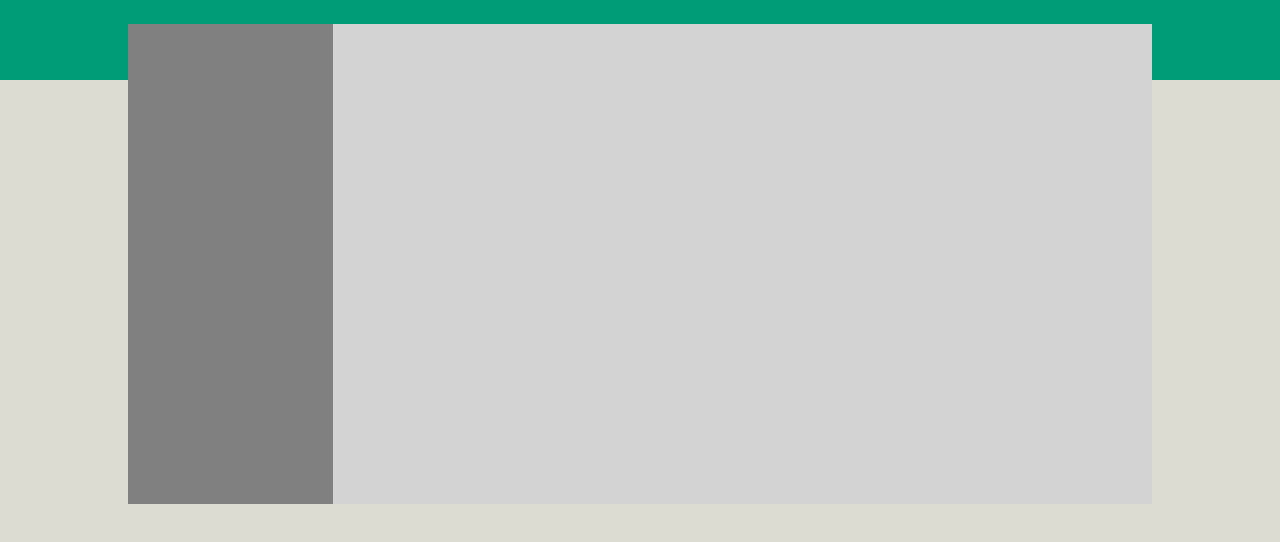
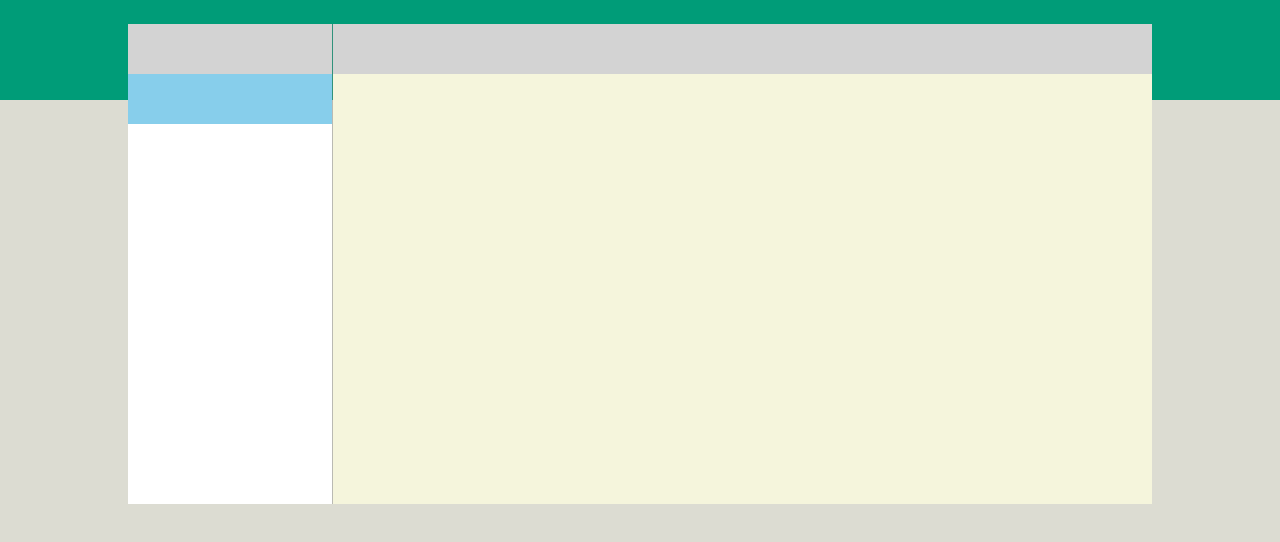
Before and after one commit to albertoBarl/vue-boolzapp, a plain HTML site: page index.html in a window 1280 px wide. Drawn offline with nearby package versions, Linux system fonts and the light colour scheme.

Commit message:
added .sideZapp structure

```diff
--- a/css/style.css
+++ b/css/style.css
@@ -7,8 +7,8 @@
 .myContainer {
   background: linear-gradient(
     180deg,
-    rgb(0, 156, 120) 10%,
-    rgb(220, 220, 210) 10%
+    rgb(0, 156, 120) 100px,
+    rgb(220, 220, 210) 0px
   );
   width: 100vw;
   height: 100vh;
@@ -20,14 +20,32 @@
   height: 60vh;
 }
 
+.mainZapp {
+  background-color: beige;
+}
+
+.zappTop {
+  height: 50px;
+  width: 100%;
+  background-color: lightgray;
+}
+
+/* ========================= SIDEZAPP ========================= */
+.newsZapp {
+  background-color: skyblue;
+  height: 50px;
+  width: 100%;
+}
+
 .sideZapp {
-  background-color: grey;
   height: 100%;
   width: 20%;
+  border-right: 1px solid rgba(128, 128, 128, 0.377);
 }
 
-.mainZapp {
-  background-color: lightgray;
-  height: 100%;
-  width: 80%;
+.sideBody {
+  background-color: white;
+  height: calc(100% - 100px);
+  width: 100%;
+  overflow-y: auto;
 }
--- a/index.html
+++ b/index.html
@@ -16,8 +16,14 @@
       <!-- app -->
       <div id="appBoolzapp">
         <div class="zappContainer d-flex">
-          <div class="sideZapp"></div>
-          <div class="mainZapp"></div>
+          <div class="sideZapp">
+            <div class="zappTop"></div>
+            <div class="newsZapp"></div>
+            <div class="sideBody"></div>
+          </div>
+          <div class="mainZapp" style="height: 100%; width: 80%">
+            <div class="zappTop"></div>
+          </div>
         </div>
       </div>
     </div>
```
Also changed, not shown: 1 other file.
